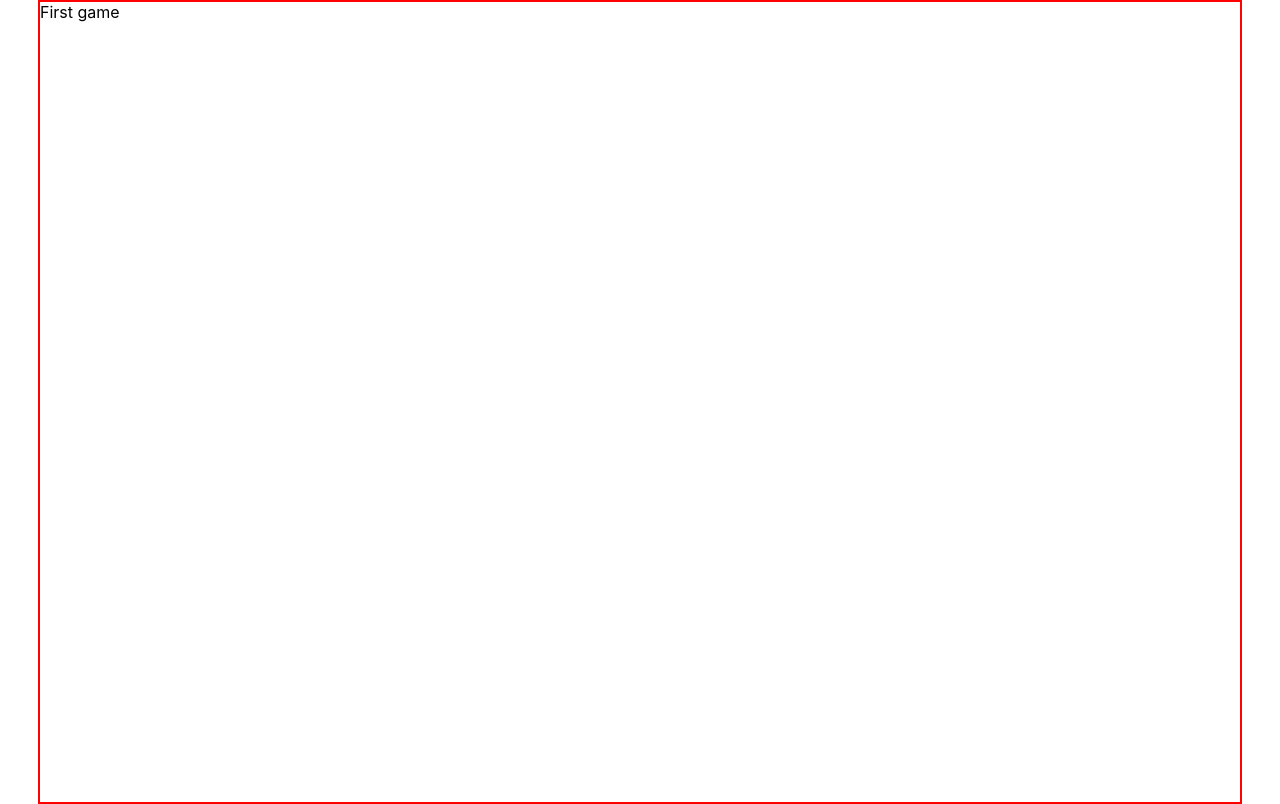
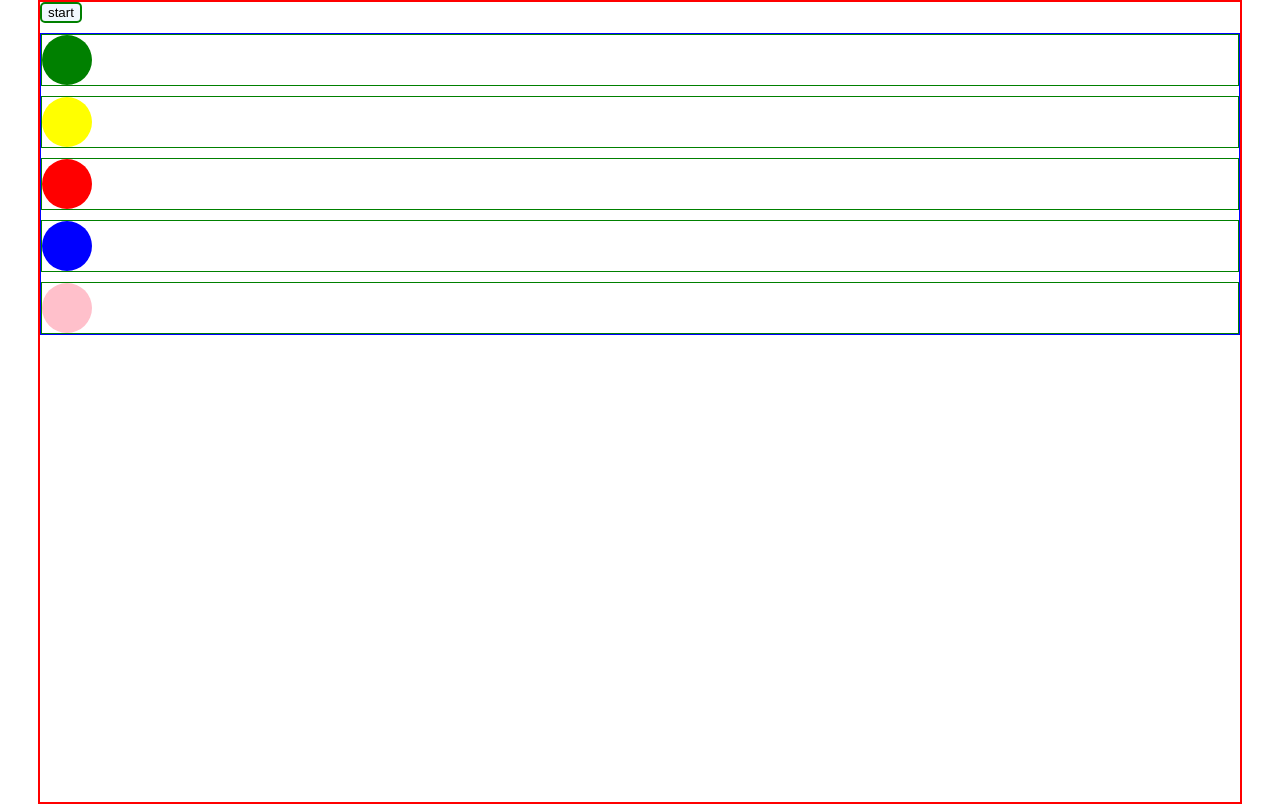
Before and after one commit to E-gap/game-bids, a React (Create React App) app: page / in a window 1280 px wide. Built offline with nearby package versions, Linux system fonts and the light colour scheme.

Commit message:
add button start and add balls

```diff
--- /dev/null
+++ b/src/components/Button/Button.jsx
@@ -0,0 +1,14 @@
+import css from "./Button.module.css";
+
+
+const Button = ({ text, handleButton, view }) => {
+  const style = css[view];
+
+  return (
+    <button type="button" className={style} onClick={handleButton}>
+      {text}
+    </button>
+  );
+};
+
+export default Button;
--- /dev/null
+++ b/src/components/Button/Button.module.css
@@ -0,0 +1,21 @@
+button {
+  cursor: pointer;
+  border: 2px solid green;
+  background-color: #f0f8ff;
+  border-radius: 5px;
+  display: flex;
+  align-items: center;
+  justify-content: center;
+}
+
+button:hover,
+button:focus {
+  background-color: #006400;
+  color: black;
+  border: 2px solid #ff0000;
+  outline: none;
+}
+
+.start_game {
+  margin-bottom: 10px;
+}
--- a/src/components/FirstGame/FirstGame.jsx
+++ b/src/components/FirstGame/FirstGame.jsx
@@ -1,7 +1,22 @@
 import css from "./FirstGame.module.css";
+import Button from "../Button/Button";
+import OneBall from "../OneBall/OneBall";
 
 const FirstGame = () => {
-  return <div>First game</div>;
+  const balls = ["green", "yellow", "red", "blue", "pink"];
+  const startGame = () => {
+    console.log("start new game");
+  };
+  return (
+    <div className={css.firstGame}>
+      <Button text="start" handleButton={startGame} view="start_game" />
+      <ul className={css.ballList}>
+        {balls.map((item, index) => (
+          <OneBall key={index} color={item} />
+        ))}
+      </ul>
+    </div>
+  );
 };
 
 export default FirstGame;
--- a/src/components/FirstGame/FirstGame.module.css
+++ b/src/components/FirstGame/FirstGame.module.css
@@ -0,0 +1,8 @@
+.firstGame {
+  background-color: white;
+}
+
+.ballList {
+  list-style: none;
+  border: 1px solid blue;
+}
--- /dev/null
+++ b/src/components/OneBall/OneBall.jsx
@@ -0,0 +1,11 @@
+import css from "./OneBall.module.css";
+
+const OneBall = ({ color }) => {
+  return (
+    <li className={css.ballItem}>
+      <div className={css.ball} style={{ backgroundColor: color }}></div>
+    </li>
+  );
+};
+
+export default OneBall;
--- /dev/null
+++ b/src/components/OneBall/OneBall.module.css
@@ -0,0 +1,12 @@
+.ball {
+  width: 50px;
+  height: 50px;
+  border-radius: 50%;
+}
+.ballItem {
+  border: 1px solid green;
+}
+
+.ballItem:not(:last-child) {
+  margin-bottom: 10px;
+}
--- a/src/index.css
+++ b/src/index.css
@@ -1,13 +1,18 @@
 body {
   margin: 0;
-  font-family: -apple-system, BlinkMacSystemFont, 'Segoe UI', 'Roboto', 'Oxygen',
-    'Ubuntu', 'Cantarell', 'Fira Sans', 'Droid Sans', 'Helvetica Neue',
+  font-family: -apple-system, BlinkMacSystemFont, "Segoe UI", "Roboto", "Oxygen",
+    "Ubuntu", "Cantarell", "Fira Sans", "Droid Sans", "Helvetica Neue",
     sans-serif;
   -webkit-font-smoothing: antialiased;
   -moz-osx-font-smoothing: grayscale;
 }
 
 code {
-  font-family: source-code-pro, Menlo, Monaco, Consolas, 'Courier New',
+  font-family: source-code-pro, Menlo, Monaco, Consolas, "Courier New",
     monospace;
 }
+
+ul {
+  padding: 0;
+  margin: 0;
+}
```
